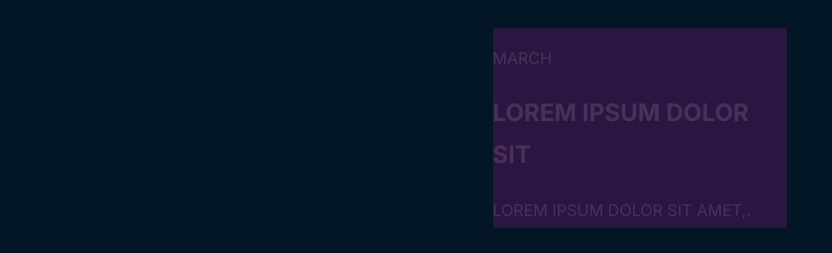
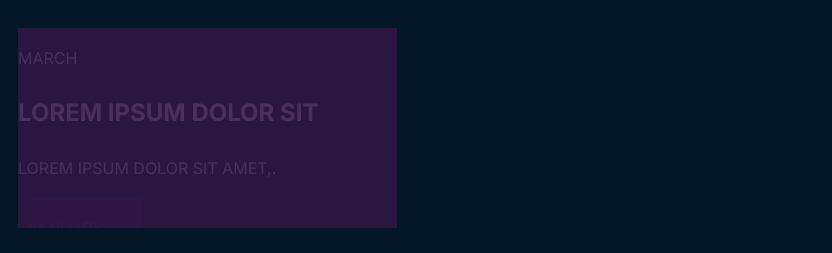
Before and after one commit to michyolguin/timeline-elections, a plain HTML site: page index.html in a window 1280 px wide. Shown: the whole page, without its empty margins (0-832 px from the left). Drawn offline with Linux system fonts and the light colour scheme; grey boxes are pictures that could not be loaded.

Commit message:
Update style.css

```diff
--- a/style.css
+++ b/style.css
@@ -9,19 +9,20 @@ body {
 
 #timeline {
   display: flex;
-  justify-content: space-around; /* Adjusted for spacing */
-  flex-wrap: wrap; /* Allows items to wrap in smaller views */
-  padding: 20px 0; /* Added padding */
+  justify-content: space-between; /* Ensure items are evenly spaced */
+  flex-wrap: nowrap; /* Prevent wrapping to keep the timeline horizontal */
+  overflow-x: auto; /* Allow horizontal scrolling */
+  padding: 20px 0;
 }
 
 .tl-item {
   position: relative;
-  width: 23.3333%; /* Adjusted for more items */
-  height: 25vh; /* Reduced height */
-  min-height: 150px; /* Adjusted minimum height */
+  width: 30%; /* Increase width for each item */
+  height: 25vh; /* Keep height short */
+  min-height: 150px; /* Adjust minimum height */
   overflow: hidden;
   transition: width 0.5s ease;
-  margin-bottom: 20px; /* Added spacing between rows */
+  margin: 0 10px; /* Ensure some spacing between items */
 }
 
 .tl-item:before, .tl-item:after {
@@ -65,4 +66,19 @@ body {
   color: #D8BFD8; /* Thistle, soft purple */
 }
 
-/* Additional styles for .tl-year and .tl-content as needed */
+/* Ensure scrollbar visibility for overflow */
+::-webkit-scrollbar {
+  height: 10px;
+}
+
+::-webkit-scrollbar-track {
+  background: #f1f1f1;
+}
+
+::-webkit-scrollbar-thumb {
+  background: #888;
+}
+
+::-webkit-scrollbar-thumb:hover {
+  background: #555;
+}
```
